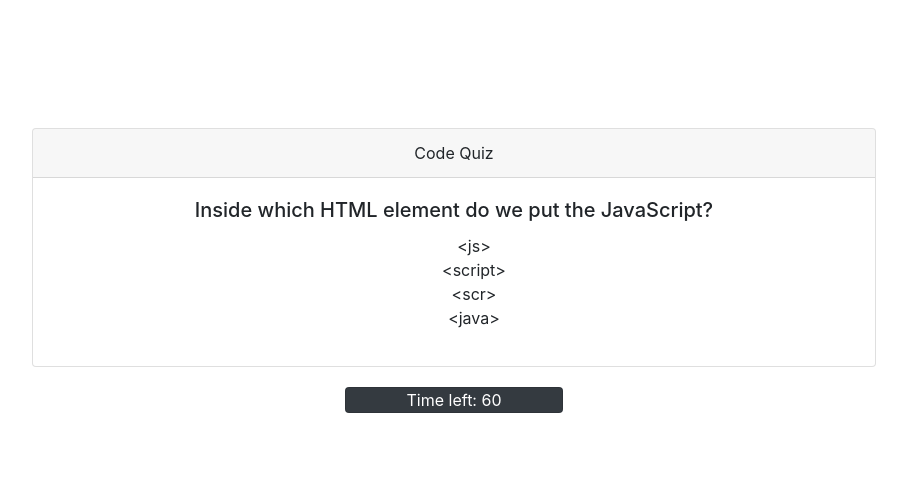
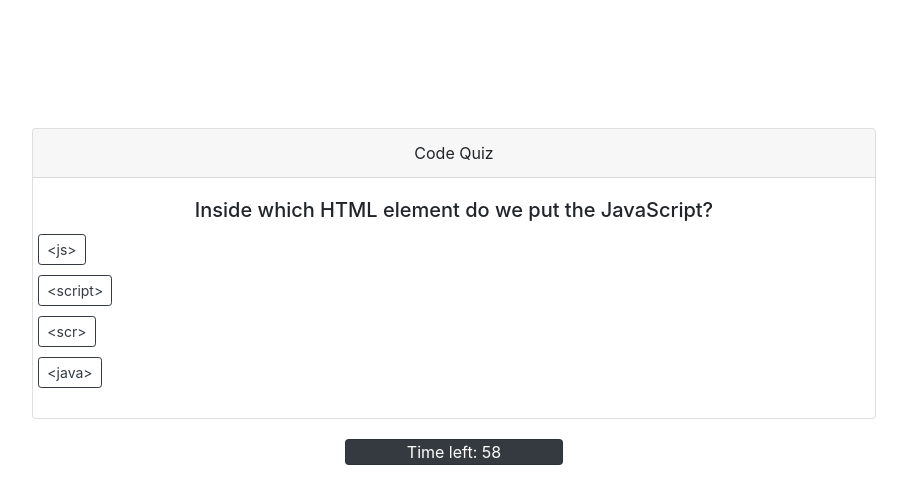
Before and after one commit to wilsonbirch/Code_Quiz, a plain HTML site: page index.html in a window 1280 px wide. Both pictures are taken after a click on the link "Start quiz". Shown: the whole page, without its empty margins (186-1093 px from the left). Drawn offline with nearby package versions, Linux system fonts and the light colour scheme.

Commit message:
completed timer and answer button styling, removed ordered list and added container with rows

```diff
--- a/index.html
+++ b/index.html
@@ -17,7 +17,7 @@
 
         <div class="col-sm-8">
             <!--main card for quiz questions-->
-            <div class="card text-center" style="margin-top: 8rem; width: 100%;">
+            <div class="card text-center" style="margin-top: 8rem; width: 100%; ">
 
                 <!--card header-->
                 <div class="card-header">
@@ -25,7 +25,7 @@
                 </div>
 
                 <!--card body which will be manipulated by javascript to show the questions-->
-                <div class="card-body">
+                <div class="card-body text-center">
                     <h5 class="card-title">Coding Quiz Challenge</h5>
                     <p class="card-text">Try to answer the following questions about javascript fundamentals! Once you start the quiz you will have 60 seconds, each correct answer is 5 points, each incorrect answer will take 10 seconds off the timer, if you do not finish all the questions in time -5 points will be deducted from you score. Ready to play?</p>
                     <a class="btn btn-light" id ="startQuiz">Start quiz</a>
--- a/script.js
+++ b/script.js
@@ -1,6 +1,6 @@
 // create all variables needed for the script including start quiz elements, count, and element creators
 var startQuizEl = document.querySelector("#startQuiz");
-var count = 60;
+var counter = 60;
 var body = document.body;
 
 const myQuestions = ["Inside which HTML element do we put the JavaScript?", "How is a function in Javascript created?","Javascript is primarily used for?" ]
@@ -11,81 +11,9 @@ answers [2] = new Array ("Defines the content of a webpage","Specifies the layou
 const correctAnswer = ["b","a","c"]
 
 
-/* const answers = [
-    { {
-
-        a:"<js>",
-        b:"<script>",
-        c:"<scr>",
-        d:"<java>"
-    },
-     {
-
-        a:"function myFunction()",
-        b:"function:myFunction()",
-        c:"function.myFunction()",
-        d:"function~myFunction()"
-
-    },
-     {
-
-        a:"Defines the content of a webpage",
-        b:"Specifies the layout and style of a webpage",
-        c:"Set the behaviour of a webpage",
-        d:"Creating a database for a webpage"
-    },
-}
-
-    ] */
-
-/* const myQuestions = [
-    {
-      question: "Inside which HTML element do we put the JavaScript?",
-      answers: {
-        a: "<div>",
-        b: "<article",
-        c: "<script>",
-        d: "<js>"
-      },
-      correctAnswer: "c"
-    },
-    {
-      question: "How is a function in Javascript created?",
-      answers: {
-        a: "function myFunction()",
-        b: "function:myFunction()",
-        c: "function.myFunction()",
-        d: "function~myFunction()"
-      },
-      correctAnswer: "a"
-    },
-    {
-      question: "Javascript is primarily used for?",
-      answers: {
-        a: "Defines the content of a webpage",
-        b: "Specifies the layout and style of a webpage",
-        c: "Set the behaviour of a webpage",
-        d: "Creating a database for a webpage"
-      },
-      correctAnswer: "c"
-    },
-    //{
-    //    question: "",
-    //    answers: {
-    //      a: "",
-    //      b: "",
-    //      c: "",
-    //      d: ""
-    //    },
-    //    correctAnswer: "d"
-    //  }
-
-  ];
- */
-
 function runQuiz(event){
 
-    if (count>0){
+    if (counter>0){
 
         //create timer div once timer begins
         var newRow = document.createElement("div");
@@ -99,11 +27,28 @@ function runQuiz(event){
         newRow.appendChild(bodyTimer);
         bodyTimer.setAttribute("class", "col-sm-2 card text-white text-center bg-dark mb-3");
         bodyTimer.setAttribute("style", "margin-top: 20px");
-        bodyTimer.textContent = ("Time left: "+count);
+        bodyTimer.textContent = ("Time left: "+counter)
+        var interval = setInterval(function() {
+            counter--;
+            // Display 'counter' wherever you want to display it.
+            if (counter <= 0) {
+                     clearInterval(interval);
+                     bodyTimer.textContent = ("Time's up!");
+
+                return;
+            }else{
+                $('#time').text(counter);
+              console.log("Timer --> " + counter);
+              counter.addEventListener("change", bodyTimer.textContent = ("Time left: "+counter))
+            }
+        }, 1000);
+
 
         var rightSpace = document.createElement("div");
         newRow.appendChild(rightSpace);
         rightSpace.setAttribute("class", "col-sm-5")
+
+
 
         for (i=0; i<=myQuestions.length;) {
 
@@ -118,17 +63,47 @@ function runQuiz(event){
             console.log(myQuestions[i])
             cardTitle.textContent = (myQuestions[i]);
 
-            var answerListEl = document.createElement ("ul");
-            var answer1 = document.createElement("li");
-            var answer2 = document.createElement("li");
-            var answer3 = document.createElement("li");
-            var answer4 = document.createElement("li");
-            cardBody.appendChild(answerListEl);
-            answerListEl.setAttribute("style", "list-style-type:none")
-            answerListEl.appendChild(answer1);
-            answerListEl.appendChild(answer2);
-            answerListEl.appendChild(answer3);
-            answerListEl.appendChild(answer4);
+            var answerContainer = document.createElement("container");
+            cardBody.appendChild(answerContainer);
+            answerContainer.setAttribute("class", "text-center");
+
+            var answerRow1 = document.createElement("div");
+            var answer1 = document.createElement("div");
+            answerRow1.setAttribute ("class", "row");
+            answerRow1.setAttribute ("style", "margin-top: 10px; margin-bottom: 10px");
+            answerContainer.appendChild(answerRow1);
+            answerRow1.appendChild(answer1);
+
+            var answerRow2 = document.createElement("div");
+            var answer2 = document.createElement("div");
+            answerRow2.setAttribute ("class", "row");
+            answerRow2.setAttribute ("style", "margin-top: 10px; margin-bottom: 10px");
+            answerContainer.appendChild(answerRow2);
+            answerRow2.appendChild(answer2);
+
+            var answerRow3 = document.createElement("div");
+            var answer3 = document.createElement("div");
+            answerRow3.setAttribute ("class", "row");
+            answerRow3.setAttribute ("style", "margin-top: 10px; margin-bottom: 10px");
+            answerContainer.appendChild(answerRow3);
+            answerRow3.appendChild(answer3);
+
+            var answerRow4 = document.createElement("div");
+            var answer4 = document.createElement("div");
+            answerRow4.setAttribute ("class", "row");
+            answerRow4.setAttribute ("style", "margin-top: 10px; margin-bottom: 10px");
+            answerContainer.appendChild(answerRow4);
+            answerRow4.appendChild(answer4);
+
+
+            answer1.setAttribute("type", "button");
+            answer2.setAttribute("type", "button");
+            answer3.setAttribute("type", "button");
+            answer4.setAttribute("type", "button");
+            answer1.setAttribute("class", "btn btn-outline-dark btn-sm ");
+            answer2.setAttribute("class", "btn btn-outline-dark btn-sm ");
+            answer3.setAttribute("class", "btn btn-outline-dark btn-sm ");
+            answer4.setAttribute("class", "btn btn-outline-dark btn-sm ");
             answer1.textContent = answers[i][0];
             answer2.textContent = answers[i][1];
             answer3.textContent = answers[i][2];
```
